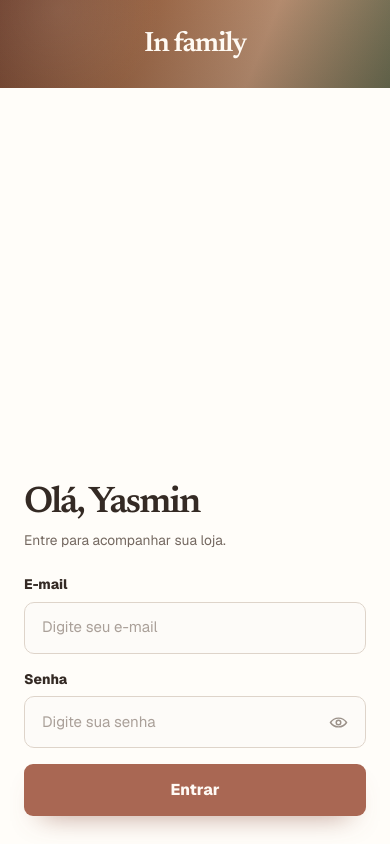
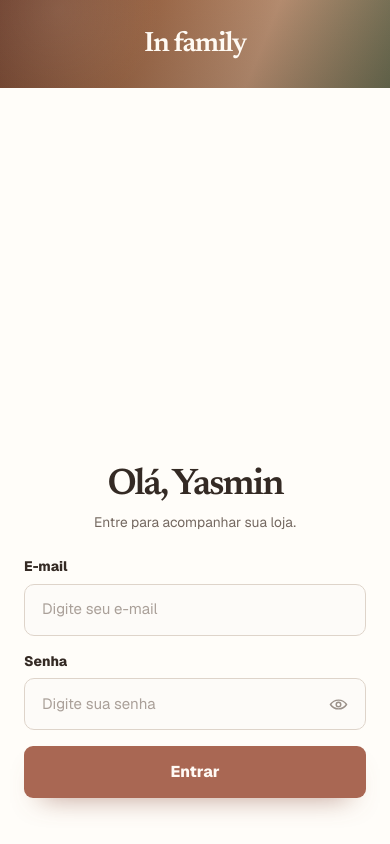
Before and after one commit to kalelmoura/infamily, a Next.js app in the folder frontend/: page /login in a window 390 px wide. Built offline with nearby package versions, Linux system fonts and the light colour scheme.

Commit message:
fix: align mobile login content

```diff
--- a/frontend/app/login/page.module.css
+++ b/frontend/app/login/page.module.css
@@ -392,7 +392,7 @@
 
   .formPanel {
     display: flex;
-    padding: 24px 24px 28px;
+    padding: 24px 24px 46px;
     overflow-y: auto;
     flex-direction: column;
   }
@@ -406,11 +406,13 @@
   .formContent h1 {
     font-size: clamp(2.15rem, 9.5vw, 2.55rem);
     line-height: 1;
+    text-align: center;
   }
 
   .intro {
     margin-top: 7px;
     font-size: 0.86rem;
+    text-align: center;
   }
 
   .form {
```
